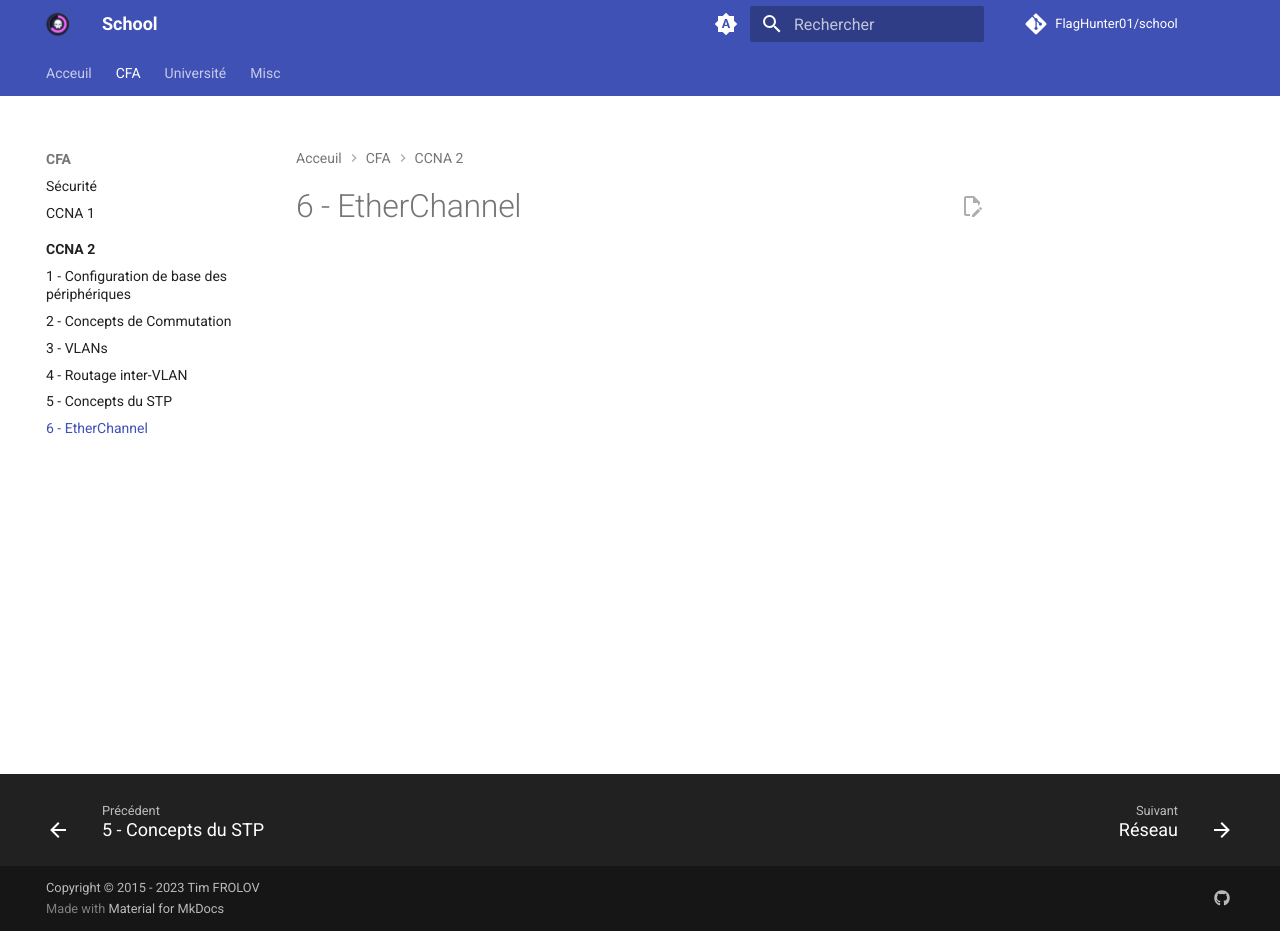
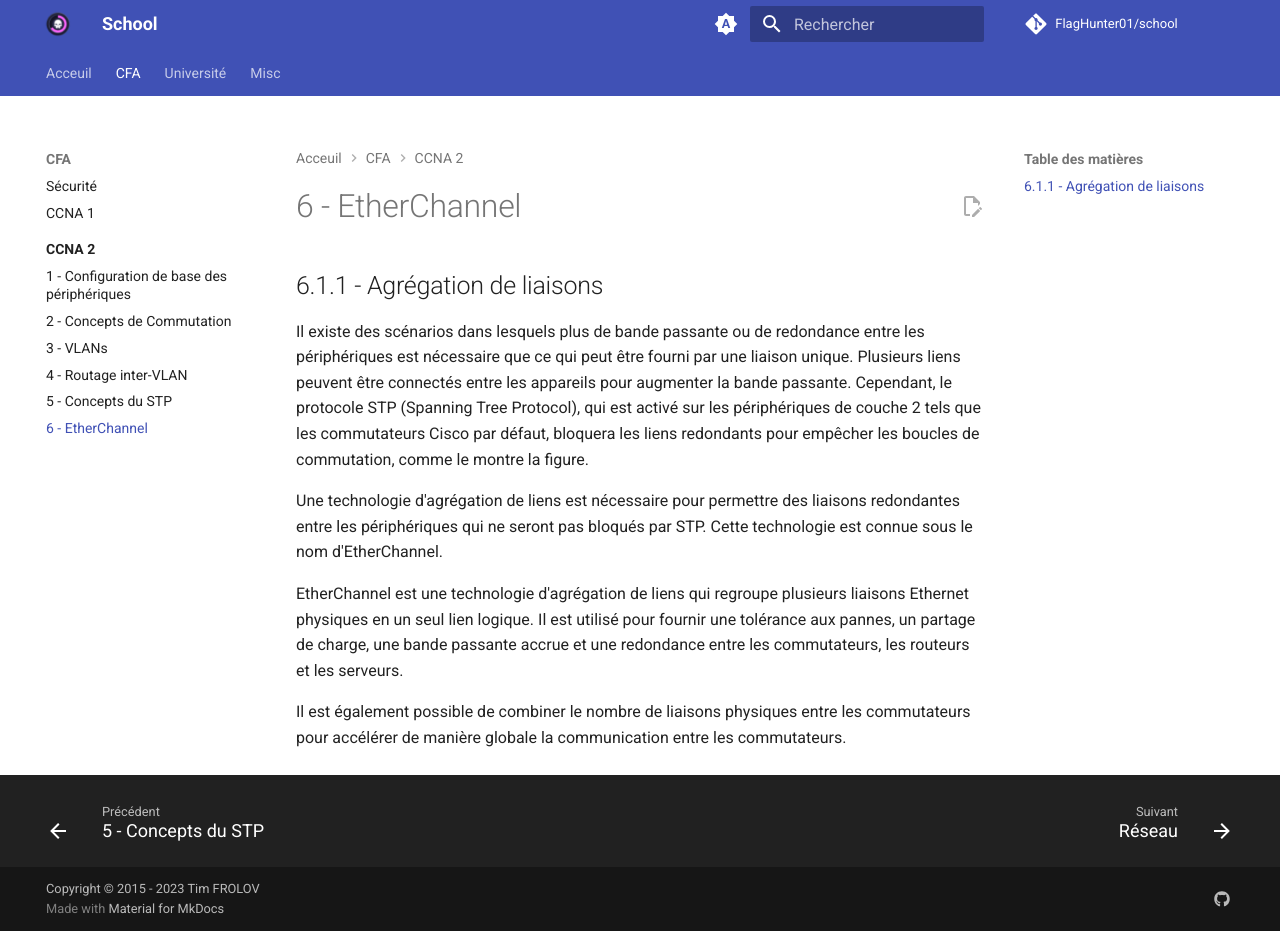
Before and after one commit to Sech-zehn/school, an MkDocs documentation site: the page built from docs/cfa/6.md, in a window 1280 px wide and 931 px high. Built offline with MkDocs 1.6.1 and Material for MkDocs 9.7.7, drawn with Linux system fonts in a browser that asks for light colours; comment, search, counter and statistics services are not loaded.

Commit message:
Commencer la rédaction de 6.

```diff
--- a/docs/cfa/6.md
+++ b/docs/cfa/6.md
@@ -2,3 +2,13 @@
 title: 6 - EtherChannel
 description:  EtherChannel regroupe les liens entre les périphériques en lots. Ces lots incluent des liens redondants. STP peut bloquer l'un de ces liens, mais il ne les bloquera pas tous. Avec EtherChannel, votre réseau peut avoir une redondance, une prévention des boucles (loop) et une bande passante accrue.
 ---
+
+## 6.1.1 - Agrégation de liaisons
+
+Il existe des scénarios dans lesquels plus de bande passante ou de redondance entre les périphériques est nécessaire que ce qui peut être fourni par une liaison unique. Plusieurs liens peuvent être connectés entre les appareils pour augmenter la bande passante. Cependant, le protocole STP (Spanning Tree Protocol), qui est activé sur les périphériques de couche 2 tels que les commutateurs Cisco par défaut, bloquera les liens redondants pour empêcher les boucles de commutation, comme le montre la figure.
+
+Une technologie d'agrégation de liens est nécessaire pour permettre des liaisons redondantes entre les périphériques qui ne seront pas bloqués par STP. Cette technologie est connue sous le nom d'EtherChannel.
+
+EtherChannel est une technologie d'agrégation de liens qui regroupe plusieurs liaisons Ethernet physiques en un seul lien logique. Il est utilisé pour fournir une tolérance aux pannes, un partage de charge, une bande passante accrue et une redondance entre les commutateurs, les routeurs et les serveurs.
+
+Il est également possible de combiner le nombre de liaisons physiques entre les commutateurs pour accélérer de manière globale la communication entre les commutateurs.
```
